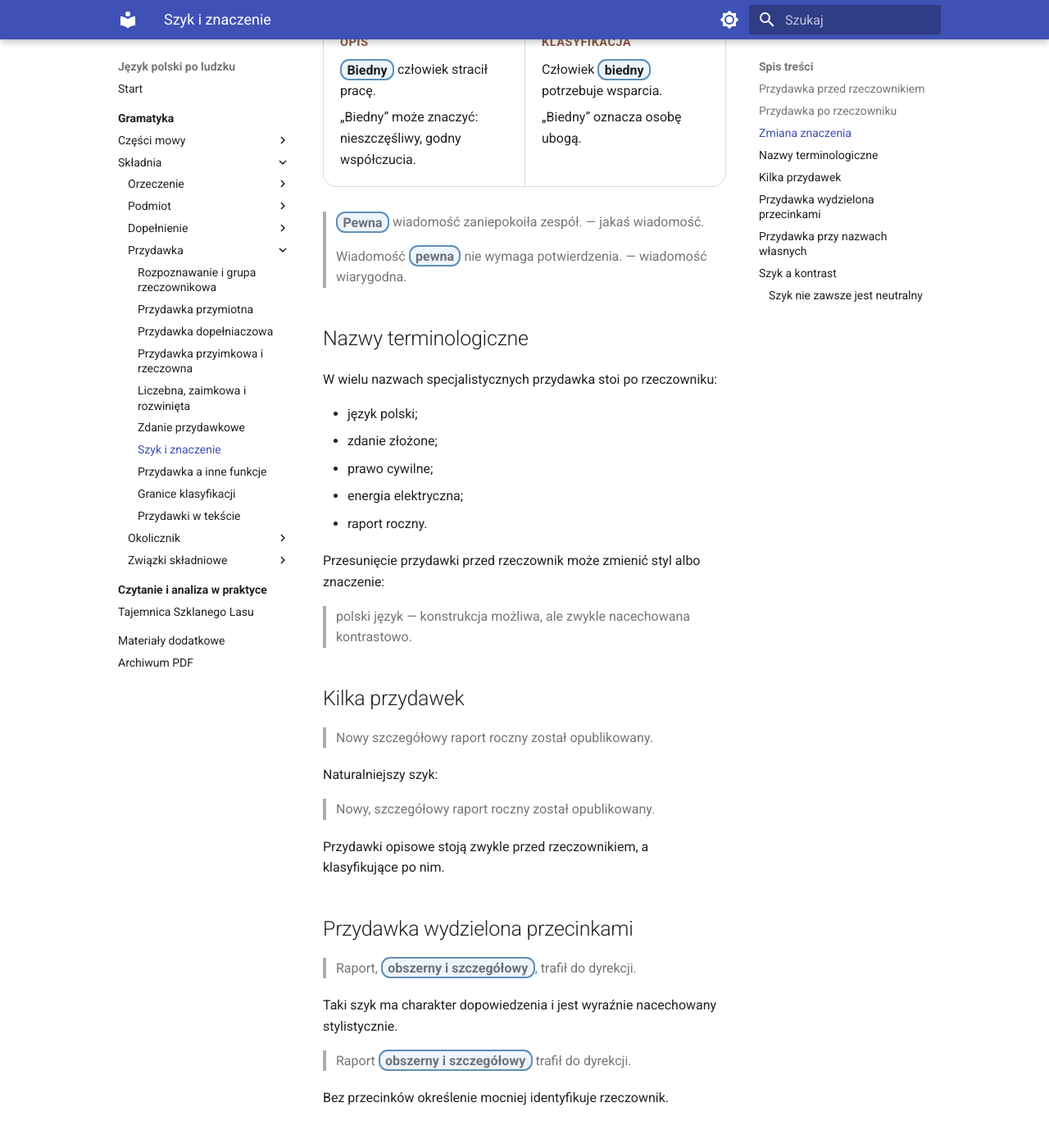
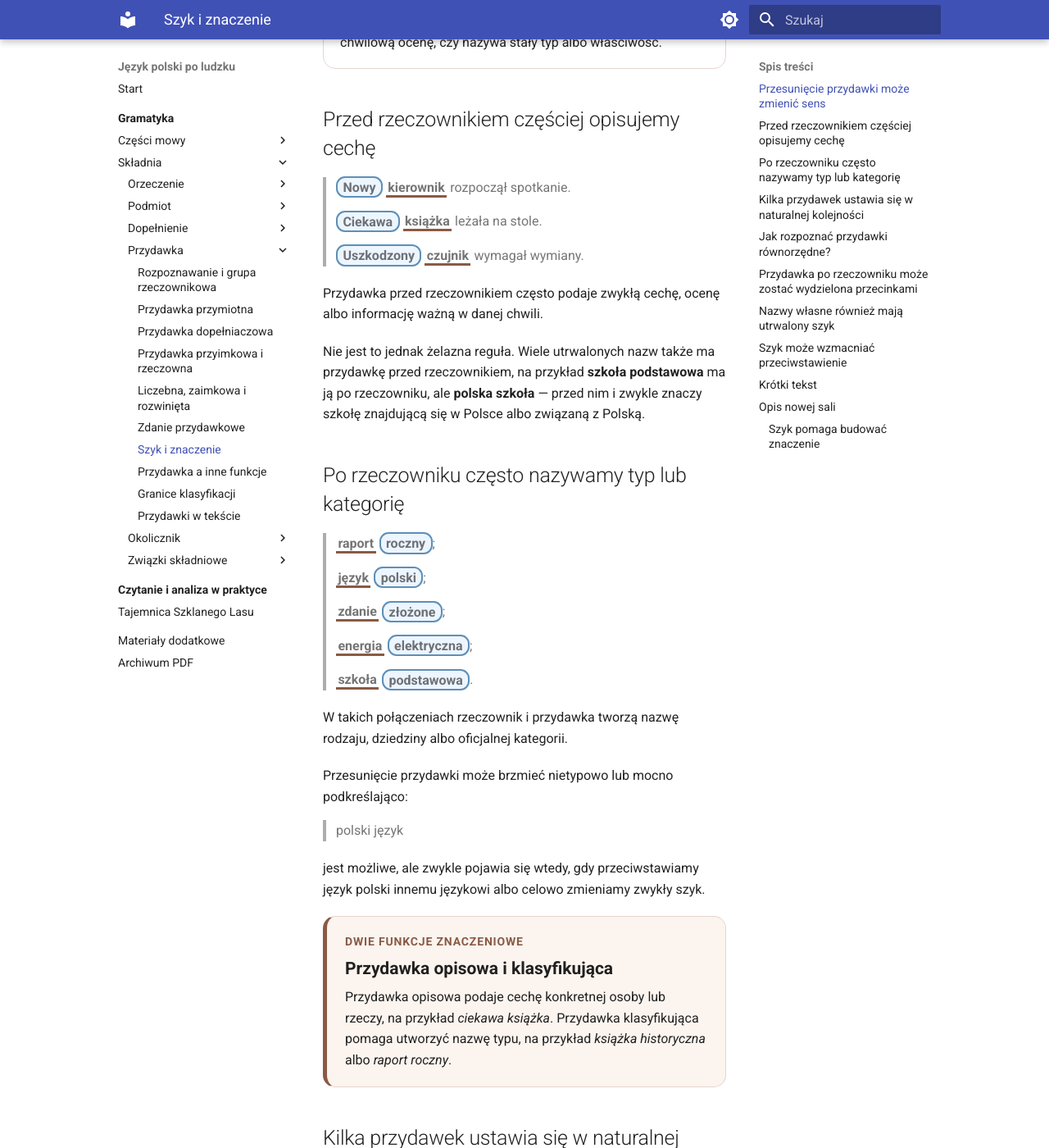
Before and after one commit to dchorazkiewicz/SP_JP, an MkDocs documentation site: the page built from docs/gramatyka/skladnia/przydawka/szyk-i-znaczenie.md, in a window 1280 px wide and 1400 px high, scrolled down 893 px. Shown: the whole window at 82% size. Built offline with MkDocs 1.6.1 and Material for MkDocs 9.7.7, drawn with Linux system fonts in a browser that asks for light colours; some of the changed text lies outside the part shown.

Commit message:
Przebuduj lekcję o szyku i znaczeniu przydawki

```diff
--- a/docs/gramatyka/skladnia/przydawka/szyk-i-znaczenie.md
+++ b/docs/gramatyka/skladnia/przydawka/szyk-i-znaczenie.md
@@ -2,90 +2,173 @@
 
 <div class="attribute-lesson" markdown>
 
-<div class="attribute-lead">
-Położenie przydawki względem rzeczownika może wpływać na styl, nacisk i znaczenie. Nie każda zmiana szyku jest obojętna.
+## Przesunięcie przydawki może zmienić sens
+
+Porównaj:
+
+<div class="attribute-comparison">
+  <div class="attribute-comparison-item"><span class="attribute-comparison-label">ocena i współczucie</span><p><span class="attribute-mark attribute-mark--adjective">Biedny</span> <span class="attribute-head">człowiek</span> stracił pracę.</p><p><em>Biedny</em> może znaczyć: nieszczęśliwy, godny współczucia.</p></div>
+  <div class="attribute-comparison-item"><span class="attribute-comparison-label">brak pieniędzy</span><p><span class="attribute-head">Człowiek</span> <span class="attribute-mark attribute-mark--adjective">biedny</span> potrzebuje wsparcia.</p><p><em>Biedny</em> oznacza tutaj osobę ubogą.</p></div>
 </div>
 
-## Przydawka przed rzeczownikiem
+Wyraz jest ten sam, ale jego miejsce pomaga uruchomić inne znaczenie.
 
-> <span class="attribute-mark attribute-mark--adjective">Polski</span> student przedstawił wyniki.
+Jeszcze jeden przykład:
 
-> <span class="attribute-mark attribute-mark--adjective">Nowy</span> kierownik rozpoczął spotkanie.
+> <span class="attribute-mark attribute-mark--adjective">Pewna</span> <span class="attribute-head">wiadomość</span> zaniepokoiła zespół.
 
-Pozycja przed rzeczownikiem zwykle wprowadza cechę opisową albo wskazuje nową informację.
+Tutaj **pewna** znaczy mniej więcej **jakaś**.
 
-## Przydawka po rzeczowniku
+> <span class="attribute-head">Wiadomość</span> <span class="attribute-mark attribute-mark--adjective">pewna</span> nie wymaga potwierdzenia.
 
-> Student <span class="attribute-mark attribute-mark--adjective">polski</span> przedstawił wyniki.
+Tutaj **pewna** oznacza **wiarygodna** albo **niebudząca wątpliwości**.
 
-> Raport <span class="attribute-mark attribute-mark--adjective">roczny</span> został opublikowany.
+<div class="attribute-checkpoint">
+  <div class="attribute-checkpoint__title">Szyk nie jest tylko ozdobą</div>
+  <p>Położenie przydawki może decydować o tym, czy wyraz opisuje chwilową ocenę, czy nazywa stały typ albo właściwość.</p>
+</div>
 
-Pozycja po rzeczowniku często tworzy nazwę typu, klasy, funkcji albo oficjalnej kategorii.
+## Przed rzeczownikiem częściej opisujemy cechę
 
-## Zmiana znaczenia
+> <span class="attribute-mark attribute-mark--adjective">Nowy</span> <span class="attribute-head">kierownik</span> rozpoczął spotkanie.
+
+> <span class="attribute-mark attribute-mark--adjective">Ciekawa</span> <span class="attribute-head">książka</span> leżała na stole.
+
+> <span class="attribute-mark attribute-mark--adjective">Uszkodzony</span> <span class="attribute-head">czujnik</span> wymagał wymiany.
+
+Przydawka przed rzeczownikiem często podaje zwykłą cechę, ocenę albo informację ważną w danej chwili.
+
+Nie jest to jednak żelazna reguła. Wiele utrwalonych nazw także ma przydawkę przed rzeczownikiem, na przykład **szkoła podstawowa** ma ją po rzeczowniku, ale **polska szkoła** — przed nim i zwykle znaczy szkołę znajdującą się w Polsce albo związaną z Polską.
+
+## Po rzeczowniku często nazywamy typ lub kategorię
+
+> <span class="attribute-head">raport</span> <span class="attribute-mark attribute-mark--adjective">roczny</span>;
+
+> <span class="attribute-head">język</span> <span class="attribute-mark attribute-mark--adjective">polski</span>;
+
+> <span class="attribute-head">zdanie</span> <span class="attribute-mark attribute-mark--adjective">złożone</span>;
+
+> <span class="attribute-head">energia</span> <span class="attribute-mark attribute-mark--adjective">elektryczna</span>;
+
+> <span class="attribute-head">szkoła</span> <span class="attribute-mark attribute-mark--adjective">podstawowa</span>.
+
+W takich połączeniach rzeczownik i przydawka tworzą nazwę rodzaju, dziedziny albo oficjalnej kategorii.
+
+Przesunięcie przydawki może brzmieć nietypowo lub mocno podkreślająco:
+
+> polski język
+
+jest możliwe, ale zwykle pojawia się wtedy, gdy przeciwstawiamy język polski innemu językowi albo celowo zmieniamy zwykły szyk.
+
+<div class="attribute-concept">
+  <span class="attribute-concept__label">Dwie funkcje znaczeniowe</span>
+  <strong>Przydawka opisowa i klasyfikująca</strong>
+  <p>Przydawka opisowa podaje cechę konkretnej osoby lub rzeczy, na przykład <em>ciekawa książka</em>. Przydawka klasyfikująca pomaga utworzyć nazwę typu, na przykład <em>książka historyczna</em> albo <em>raport roczny</em>.</p>
+</div>
+
+## Kilka przydawek ustawia się w naturalnej kolejności
+
+> <span class="attribute-mark attribute-mark--adjective">Nowy, szczegółowy</span> <span class="attribute-head">raport</span> <span class="attribute-mark attribute-mark--adjective">roczny</span> został opublikowany.
+
+Przydawki **nowy** i **szczegółowy** opisują dokument niezależnie. Możemy powiedzieć:
+
+> raport jest nowy i szczegółowy.
+
+Dlatego oddzielamy je przecinkiem.
+
+Wyrażenie **raport roczny** tworzy nazwę typu dokumentu. Wyraz **nowy** może opisywać całą tę nazwę:
+
+> nowy [raport roczny].
+
+Między **nowy** i **raport roczny** nie stawiamy przecinka.
+
+## Jak rozpoznać przydawki równorzędne?
+
+Porównaj:
 
 <div class="attribute-comparison">
-  <div class="attribute-comparison-item"><span class="attribute-comparison-label">opis</span><p><span class="attribute-mark attribute-mark--adjective">Biedny</span> człowiek stracił pracę.</p><p>„Biedny” może znaczyć: nieszczęśliwy, godny współczucia.</p></div>
-  <div class="attribute-comparison-item"><span class="attribute-comparison-label">klasyfikacja</span><p>Człowiek <span class="attribute-mark attribute-mark--adjective">biedny</span> potrzebuje wsparcia.</p><p>„Biedny” oznacza osobę ubogą.</p></div>
+  <div class="attribute-comparison-item"><span class="attribute-comparison-label">niezależne cechy</span><p><span class="attribute-mark attribute-mark--adjective">Cichy, spokojny</span> <span class="attribute-head">wieczór</span> sprzyjał rozmowie.</p><p>Wieczór był cichy i spokojny.</p></div>
+  <div class="attribute-comparison-item"><span class="attribute-comparison-label">kolejne poziomy</span><p><span class="attribute-mark attribute-mark--adjective">Nowy</span> <span class="attribute-head">program</span> <span class="attribute-mark attribute-mark--adjective">komputerowy</span> działał sprawnie.</p><p><em>Program komputerowy</em> nazywa typ programu, a <em>nowy</em> opisuje całość.</p></div>
 </div>
 
-> <span class="attribute-mark attribute-mark--adjective">Pewna</span> wiadomość zaniepokoiła zespół. — jakaś wiadomość.
+Pierwsze przydawki są **równorzędne** i wymagają przecinka. Drugie są **nierównorzędne**, ponieważ nie opisują rzeczownika na tym samym poziomie.
 
-> Wiadomość <span class="attribute-mark attribute-mark--adjective">pewna</span> nie wymaga potwierdzenia. — wiadomość wiarygodna.
+Pomocna próba:
 
-## Nazwy terminologiczne
+- czy można naturalnie wstawić **i**?;
+- czy można zamienić kolejność bez zmiany sensu?;
+- czy jedna przydawka wraz z rzeczownikiem tworzy utrwaloną nazwę typu?
 
-W wielu nazwach specjalistycznych przydawka stoi po rzeczowniku:
+## Przydawka po rzeczowniku może zostać wydzielona przecinkami
 
-- język polski;
-- zdanie złożone;
-- prawo cywilne;
-- energia elektryczna;
-- raport roczny.
+> <span class="attribute-head">Raport</span>, <span class="attribute-mark attribute-mark--adjective">obszerny i szczegółowy</span>, trafił do dyrekcji.
 
-Przesunięcie przydawki przed rzeczownik może zmienić styl albo znaczenie:
+Przecinki pokazują, że zaznaczona część jest dodatkowym komentarzem o raporcie. Wiemy już, o jaki raport chodzi.
 
-> polski język — konstrukcja możliwa, ale zwykle nacechowana kontrastowo.
+Porównaj:
 
-## Kilka przydawek
+> <span class="attribute-head">Raport</span> <span class="attribute-mark attribute-mark--adjective">obszerny i szczegółowy</span> trafił do dyrekcji.
 
-> Nowy szczegółowy raport roczny został opublikowany.
+Bez przecinków określenie mocniej pomaga wybrać raport spośród innych raportów.
 
-Naturalniejszy szyk:
+Pierwsza konstrukcja jest bardziej literacka i wyraźnie dopowiadająca. W codziennym tekście często naturalniej napisać:
 
-> Nowy, szczegółowy raport roczny został opublikowany.
+> Obszerny i szczegółowy raport trafił do dyrekcji.
 
-Przydawki opisowe stoją zwykle przed rzeczownikiem, a klasyfikujące po nim.
+## Nazwy własne również mają utrwalony szyk
 
-## Przydawka wydzielona przecinkami
+> profesor <span class="attribute-mark attribute-mark--noun">Nowak</span>;
 
-> Raport, <span class="attribute-mark attribute-mark--adjective">obszerny i szczegółowy</span>, trafił do dyrekcji.
+> rzeka <span class="attribute-mark attribute-mark--noun">Wisła</span>;
 
-Taki szyk ma charakter dopowiedzenia i jest wyraźnie nacechowany stylistycznie.
+> miasto <span class="attribute-mark attribute-mark--noun">Kraków</span>.
 
-> Raport <span class="attribute-mark attribute-mark--adjective">obszerny i szczegółowy</span> trafił do dyrekcji.
+Nazwa własna stoi zwykle po nazwie ogólnej. Zamiana kolejności:
 
-Bez przecinków określenie mocniej identyfikuje rzeczownik.
+> Nowak profesor
 
-## Przydawka przy nazwach własnych
+nie jest neutralnym szykiem współczesnej polszczyzny.
 
-> profesor Nowak;
+Inaczej zachowują się zwroty grzecznościowe i niektóre oficjalne nazwy, dlatego zawsze warto obserwować całe utrwalone połączenie.
 
-> rzeka Wisła;
+## Szyk może wzmacniać przeciwstawienie
 
-> miasto Kraków.
+> To nie był zwykły raport, lecz <span class="attribute-head">raport</span> <span class="attribute-mark attribute-mark--adjective">specjalny</span>.
 
-Nazwa własna stoi zwykle po nazwie ogólnej i doprecyzowuje ją.
+Przydawka po rzeczowniku otrzymuje tutaj silniejszy nacisk. Najważniejsze staje się przeciwstawienie:
 
-## Szyk a kontrast
+> zwykły — specjalny.
 
-> To nie był zwykły raport, lecz raport <span class="attribute-mark attribute-mark--adjective">specjalny</span>.
+Podobnie:
 
-Pozycja po rzeczowniku może wzmacniać kontrast albo podkreślać klasyfikację.
+> To nie była wiadomość przypadkowa, lecz <span class="attribute-head">wiadomość</span> <span class="attribute-mark attribute-mark--adjective">celowa</span>.
+
+## Krótki tekst
+
+<div class="attribute-reading">
+  <div class="attribute-reading-header"><h2>Opis nowej sali</h2></div>
+  <div class="attribute-reading-text" markdown>
+
+Uczniowie weszli do <span class="attribute-mark attribute-mark--adjective">jasnej, przestronnej</span> <span class="attribute-head">sali</span> <span class="attribute-mark attribute-mark--adjective">komputerowej</span>. Na ścianie wisiał <span class="attribute-mark attribute-mark--adjective">duży</span> <span class="attribute-head">ekran</span> <span class="attribute-mark attribute-mark--adjective">interaktywny</span>. Nauczyciel pokazał im <span class="attribute-head">program</span> <span class="attribute-mark attribute-mark--adjective">edukacyjny</span>, a potem uruchomił <span class="attribute-mark attribute-mark--adjective">nową, testową</span> <span class="attribute-head">wersję</span> aplikacji.
+
+  </div>
+</div>
+
+<div class="attribute-reading__commentary" markdown>
+<strong>Co pokazuje tekst?</strong>
+
+Wyrazy **jasnej** i **przestronnej** niezależnie opisują salę, dlatego są oddzielone przecinkiem. Połączenia **sala komputerowa**, **ekran interaktywny** i **program edukacyjny** nazywają typy rzeczy. W grupie **nowa, testowa wersja** obie przydawki niezależnie opisują wersję aplikacji.
+</div>
 
 <div class="attribute-summary">
-<h3>Szyk nie zawsze jest neutralny</h3>
-Przed rzeczownikiem częściej stoją określenia opisowe, po nim — klasyfikujące, terminologiczne i dopowiadające. Zmiana kolejności może zmienić sens.
+<h3>Szyk pomaga budować znaczenie</h3>
+<ul>
+  <li>Przed rzeczownikiem częściej stoją zwykłe cechy i oceny.</li>
+  <li>Po rzeczowniku często stoją określenia tworzące nazwę typu lub dziedziny.</li>
+  <li>Zmiana miejsca może zmienić sens, jak w parach <em>biedny człowiek — człowiek biedny</em>.</li>
+  <li>Przydawki równorzędne oddzielamy przecinkami.</li>
+  <li>Pozycja po rzeczowniku może wzmacniać kontrast albo tworzyć dopowiedzenie.</li>
+</ul>
 </div>
 
 [Przejdź dalej: przydawka a inne funkcje](../przydawka-a-inne-funkcje/){ .md-button .md-button--primary }
```
